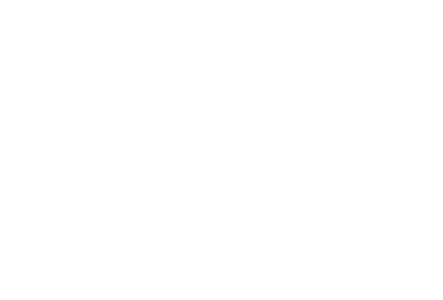
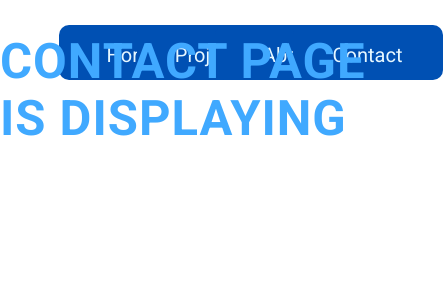
Before and after one commit to carlsachs/ReactPortfolio, a React (Create React App) app in the folder portfolio/: page /contact in a window 390 px wide. Shown: the top 300 px of the page, 443 px wide, since content can reach past the window. Built offline with nearby package versions, Linux system fonts and the light colour scheme.

Commit message:
fixed home image responsiveness issue

```diff
--- a/portfolio/src/App.css
+++ b/portfolio/src/App.css
@@ -18,6 +18,7 @@ body {
     display: flex;
     justify-content: center;
     align-items: center;
+    max-wdith: 100%;
     height: 100vh;
     background: #3f81b3 url('./images/rencen3.jpg') no-repeat center;
 	  background-size: cover;
--- a/portfolio/src/App.js
+++ b/portfolio/src/App.js
@@ -8,6 +8,7 @@ import { BrowserRouter as Router, Switch, Route, Link } from "react-router-dom";
 import HomeTop from "../src/components/HomeTop";
 import Projects from "./components/Projects";
 import About from "./components/About";
+import Contact from "./components/Contact";
 
 function App() {
   return (
@@ -22,6 +23,9 @@ function App() {
         <Route path="/about">
           <About />
         </Route>
+        <Route path="/contact">
+          <Contact />
+        </Route>
       </Switch>
     </Router>
   )
--- /dev/null
+++ b/portfolio/src/components/Contact.js
@@ -0,0 +1,16 @@
+import React from "react";
+
+//import other components
+import Nav from "./Nav";
+
+const Contact = () => {
+
+    return (
+        <div>
+            <Nav />
+            <h1>Contact Page is displaying</h1>
+        </div>
+    )
+}
+
+export default Contact;
--- a/portfolio/src/components/Nav.js
+++ b/portfolio/src/components/Nav.js
@@ -21,6 +21,10 @@ const Nav = () => {
         history.push("/about");
     }
 
+    const toContact = () => {
+        history.push("/contact");
+    }
+
     return (
         <div style={{display: "flex", justifyContent: "space evenly"}}>
             <div id="btn" onClick={toHome}>
@@ -32,7 +36,7 @@ const Nav = () => {
             <div id="btn3" onClick={toAbout}>
                 <span class="noselect3">About</span><div id="circle3"></div>
             </div>
-            <div id="btn4" onClick={toAbout}>
+            <div id="btn4" onClick={toContact}>
                 <span class="noselect4">Contact</span><div id="circle4"></div>
             </div>
         </div>
```
